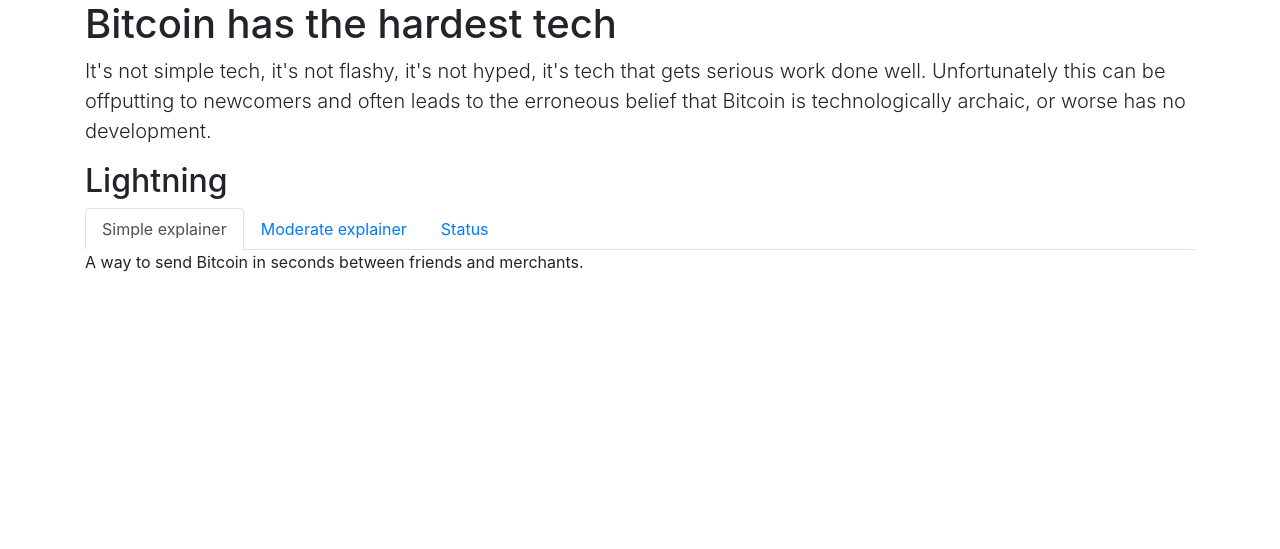
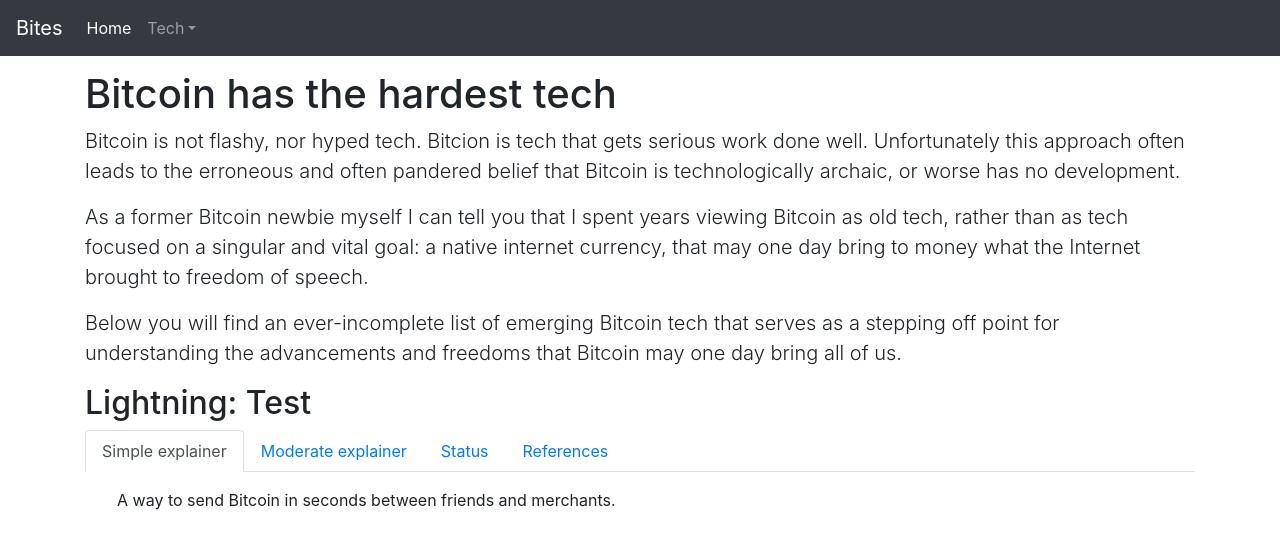
Before and after one commit to pyskell/whatcanbitcoindo, a Flask app: page / in a window 1280 px wide. Shown: the top 549 px of the page. Run offline with Flask 2, Linux system fonts and the light colour scheme; some libraries are stand-ins or nearby versions.

Commit message:
ADD: Mostly text improvements.

```diff
--- a/app.py
+++ b/app.py
@@ -1,12 +1,12 @@
 from flask import Flask, render_template
 import glob
-
-# glob.glob("/home/adam/*.txt") # file listing, unix-style
 
 app = Flask(__name__)
 
 @app.route('/')
 def home():
+    # Auto-grab templates
     tech_list = glob.glob('templates/tech/[!_]*.html')
     tech_list = list(map(lambda s : s.replace('templates/', '', 1), tech_list))
+
     return render_template('index.html', tech_list=tech_list)
--- /dev/null
+++ b/static/styling.css
@@ -0,0 +1,7 @@
+body {
+    padding-top: 70px;
+}
+
+div .tab-content {
+    padding: 1em 2em 1em 2em;
+}
--- a/templates/description.html
+++ b/templates/description.html
@@ -2,13 +2,7 @@
 
 
     <section id="{{id}}" data-spy="{{id}}" data-target="#{{id}}">
-        <h2>
-            {% if subproject %}
-                {{project}}: {{subproject}}
-            {% else %}
-                {{project}}
-            {% endif %}
-        </h2>
+        <h2>{{project}}{% if sub_project %}: {{sub_project}}{% else %}{% endif %}</h2>
         <ul class="nav nav-tabs" id="{{id}}Tab" role="tablist">
             <li class="nav-item">
                 <a class="nav-link active" id="{{id}}-simple-explainer-tab" data-toggle="tab" href="#{{id}}-simple-explainer" role="tab"
@@ -21,6 +15,10 @@
             <li class="nav-item">
                 <a class="nav-link" id="{{id}}-status-tab" data-toggle="tab" href="#{{id}}-status" role="tab" aria-controls="{{id}}-status"
                 aria-selected="false">Status</a>
+            </li>
+            <li class="nav-item">
+                <a class="nav-link" id="{{id}}-further-reading-tab" data-toggle="tab" href="#{{id}}-further-reading" role="tab" aria-controls="{{id}}-further-reading"
+                aria-selected="false">References</a>
             </li>
         </ul>
         <div class="tab-content" id="{{id}}TabContent">
@@ -58,6 +56,13 @@
                     {% endblock vs_alts %}
                 </p>
             </div>
+            <div class="tab-pane fade" id="{{id}}-further-reading" role="tabpanel" aria-labelledby="{{id}}-further-reading">
+                <p>
+                    {% block further_reading %}
+
+                    {% endblock further_reading %}
+                </p>
+            </div>
         </div>
     </section>
 {% endblock description %}
--- a/templates/index.html
+++ b/templates/index.html
@@ -6,12 +6,55 @@
 {% endblock %}
 
 {% block content %}
+<nav class="navbar navbar-expand-md navbar-dark bg-dark fixed-top">
+	<a class="navbar-brand" href="#">Bites</a>
+	<button class="navbar-toggler" type="button" data-toggle="collapse" data-target="#navbarsExampleDefault"
+		aria-controls="navbarsExampleDefault" aria-expanded="false" aria-label="Toggle navigation">
+		<span class="navbar-toggler-icon"></span>
+	</button>
+
+	<div class="collapse navbar-collapse" id="navbarsExampleDefault">
+		<ul class="navbar-nav mr-auto">
+		<li class="nav-item active">
+			<a class="nav-link" href="#">Home<span class="sr-only">(current)</span></a>
+		</li>
+		<li class="nav-item dropdown">
+			<a class="nav-link dropdown-toggle" href="#" id="techdropdown" data-toggle="dropdown" aria-haspopup="true"
+			aria-expanded="false">Tech</a>
+			<div class="dropdown-menu" aria-labelledby="techdropdown">
+			<a class="dropdown-item" href="#segwit">Segwit</a>
+			<a class="dropdown-item" href="#lightning">Lightning</a>
+			<a class="dropdown-item" href="#schnorr">Schnorr</a>
+			<a class="dropdown-item" href="#taproot">Taproot</a>
+			<a class="dropdown-item" href="#miniscript">Miniscript</a>
+			<a class="dropdown-item" href="#ctv">Check Template Verify</a>
+			<a class="dropdown-item" href="#discreet">Discreet Log Contracts</a>
+			</div>
+		</li>
+		</ul>
+	</div>
+</nav>
+
 <main role="main" class="container">
 	<div id="main-body">
 		<h1>Bitcoin has the hardest tech</h1>
-		<p class="lead">It's not simple tech, it's not flashy, it's not hyped, it's tech that gets serious work done well.
-			Unfortunately this can be offputting to newcomers and often leads to the erroneous belief that Bitcoin is
-			technologically archaic, or worse has no development.</p>
+		<p class="lead">
+		Bitcoin is not flashy, nor hyped tech. Bitcion is tech that gets serious work done well.
+		Unfortunately this approach often leads to the erroneous and often pandered belief
+		that Bitcoin is technologically archaic, or worse has no development.
+		</p>
+		<p class="lead">
+		As a former Bitcoin newbie myself I can tell you that I spent years viewing Bitcoin as old tech,
+		rather than as tech focused on a singular and vital goal: a native internet currency,
+		that may one day bring to money what the Internet brought to freedom of speech.
+		</p>
+		<p class="lead">
+		Below you will find an ever-incomplete list of emerging Bitcoin tech
+		that serves as a stepping off point for understanding the advancements
+		and freedoms that Bitcoin may one day bring all of us.
+		</p>
+
+		{# TODO: Add more existing tech to this page #}
 
 		{% for tech in tech_list %}
 			{% include tech_list %}
--- a/templates/layout.html
+++ b/templates/layout.html
@@ -10,6 +10,7 @@
     <!-- Bootstrap CSS -->
     <link rel="stylesheet" href="https://stackpath.bootstrapcdn.com/bootstrap/4.4.1/css/bootstrap.min.css"
     integrity="sha384-Vkoo8x4CGsO3+Hhxv8T/Q5PaXtkKtu6ug5TOeNV6gBiFeWPGFN9MuhOf23Q9Ifjh" crossorigin="anonymous">
+    <link rel="stylesheet" href="static/styling.css">
 </head>
 
 <body>
--- a/templates/tech/_template.html
+++ b/templates/tech/_template.html
@@ -23,3 +23,7 @@
 {% block vs_alts %}
 
 {% endblock vs_alts %}
+
+{% block references %}
+
+{% endblock references %}
--- a/templates/tech/lightning.html
+++ b/templates/tech/lightning.html
@@ -2,7 +2,7 @@
 
 {% set id="lightning"%} {# id must be unique and follow the rules for ids in css https://www.w3.org/TR/CSS21/syndata.html#characters #}
 {% set project="Lightning" %}
-{% set sub_project=False %}
+{% set sub_project="Test" %}
 
 {% block simple_desc %}
 A way to send Bitcoin in seconds between friends and merchants.
@@ -42,3 +42,9 @@
 Lightning will make it so that only the buyer and seller know each other and no other parties have access to the transaction.
 In that way Lightning will also work a lot like cash but on your phone.
 {% endblock vs_alts %}
+
+{% block further_reading %}
+<a href="https://wiki.ion.radar.tech/tech/lightning/lightning-network">Radar.tech</a>
+<a href="https://github.com/lightningnetwork/lightning-rfc">Lightning Technical Specifications</a>
+
+{% endblock further_reading %}
```
